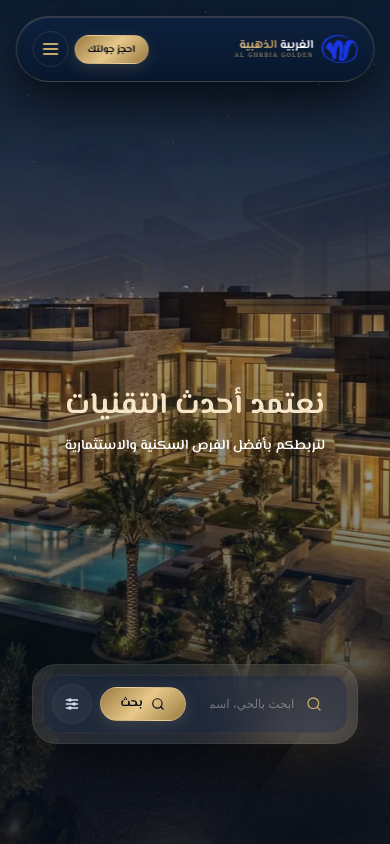
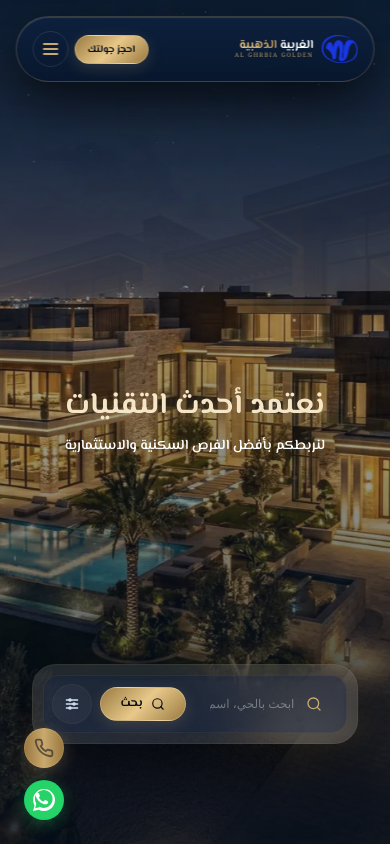
Before and after one commit to karemm2018/alghrbiagolde, a Next.js app: page / in a window 390 px wide. Shown: the top 844 px of the page. Built offline with nearby package versions, Linux system fonts and the light colour scheme; a web font is replaced by a local one.

Commit message:
feat: add compact floating phone and WhatsApp buttons to root layout

```diff
--- a/src/app/layout.tsx
+++ b/src/app/layout.tsx
@@ -42,6 +42,7 @@ export const metadata: Metadata = {
 import Navbar from '../components/layout/Navbar';
 import Footer from '../components/layout/Footer';
 import InquiryModal from '../components/layout/InquiryModal';
+import FloatingContact from '../components/layout/FloatingContact';
 
 export default function RootLayout({
   children,
@@ -55,6 +56,7 @@ export default function RootLayout({
         {children}
         <Footer />
         <InquiryModal />
+        <FloatingContact />
       </body>
     </html>
   );
--- /dev/null
+++ b/src/components/layout/FloatingContact.tsx
@@ -0,0 +1,43 @@
+// src/components/layout/FloatingContact.tsx
+'use client';
+
+import React from 'react';
+import { Phone } from 'lucide-react';
+
+export default function FloatingContact() {
+  const whatsappUrl = "https://wa.me/966550085811?text=%D8%A7%D9%84%D8%B3%D9%84%D8%A7%D9%85%20%D8%B9%D9%84%D9%8A%D9%83%D9%85%D8%8C%20%D8%A3%D8%B1%D8%B4%D8%AF%D9%86%D9%8A%20%D9%84%D9%84%D9%81%D8%B1%D8%B5%20%D8%A7%D9%84%D8%B9%D9%82%D8%A7%D8%B1%D9%8A%D8%A9%20%D8%A7%D9%84%D9%85%D8%AA%D8%A7%D8%AD%D8%A9%D8%9F";
+  const phoneUrl = "tel:+966550085811";
+
+  return (
+    <div className="fixed bottom-6 left-6 z-45 flex flex-col gap-3 items-center select-none" dir="ltr">
+
+      {/* 1. Floating Phone Call Button */}
+      <a
+        href={phoneUrl}
+        className="w-10 h-10 sm:w-12 sm:h-12 rounded-full bg-gradient-to-r from-gold-deep via-gold-primary to-gold-deep hover:from-gold-primary hover:to-gold-light text-bg-midnight border border-gold-light/20 flex items-center justify-center shadow-[0_4px_16px_rgba(201,169,110,0.3)] hover:shadow-[0_4px_24px_rgba(201,169,110,0.5)] hover:scale-105 active:scale-95 transition-all duration-300 group"
+        title="اتصال هاتفي مباشر"
+        aria-label="اتصال هاتفي مباشر"
+      >
+        <Phone className="w-5 h-5 sm:w-6 sm:h-6 stroke-[2.2] animate-pulse" />
+      </a>
+
+      {/* 2. Floating WhatsApp Button */}
+      <a
+        href={whatsappUrl}
+        target="_blank"
+        rel="noopener noreferrer"
+        className="w-10 h-10 sm:w-12 sm:h-12 rounded-full bg-[#25D366] hover:bg-[#20ba5a] text-white border border-emerald-400/20 flex items-center justify-center shadow-[0_4px_16px_rgba(37,211,102,0.3)] hover:shadow-[0_4px_24px_rgba(37,211,102,0.5)] hover:scale-105 active:scale-95 transition-all duration-300"
+        title="محادثة واتساب فورية"
+        aria-label="محادثة واتساب فورية"
+      >
+        <svg
+          viewBox="0 0 24 24"
+          className="w-5.5 h-5.5 sm:w-7 sm:h-7 fill-current"
+        >
+          <path d="M.057 24l1.687-6.163c-1.041-1.804-1.588-3.849-1.587-5.946C.06 5.348 5.397.01 12.008.01c3.202.001 6.212 1.246 8.477 3.514 2.266 2.268 3.507 5.28 3.505 8.484-.004 6.657-5.34 11.997-11.953 11.997-2.005-.001-3.973-.502-5.733-1.458L0 24zm6.59-4.846c1.6.95 3.188 1.449 4.825 1.451 5.436 0 9.86-4.37 9.864-9.799.002-2.63-1.023-5.101-2.885-6.965C16.528 2.01 14.07 1.006 11.993 1.006c-5.452 0-9.88 4.417-9.884 9.761-.002 1.802.502 3.55 1.462 5.076L2.482 21.07l5.244-1.373-.079-.543zM15.76 13.06c-.322-.16-1.897-.932-2.193-1.04-.297-.11-.513-.16-.73.16-.214.32-.832 1.04-1.018 1.25-.187.21-.374.24-.696.08-.322-.16-1.36-.5-2.59-1.6-1.033-.92-1.73-2.05-1.93-2.4-.2-.34-.02-.53.15-.7.15-.15.32-.35.48-.53.16-.18.21-.3.32-.5.11-.2.05-.38-.03-.54-.08-.16-.73-1.76-1-2.4-.26-.63-.52-.55-.73-.56-.18-.01-.4-.01-.61-.01-.21 0-.56.08-.85.4-.3.32-1.15 1.13-1.15 2.76 0 1.63 1.19 3.2 1.35 3.42.16.22 2.34 3.58 5.68 5.02.79.34 1.4.55 1.88.7.8.25 1.52.22 2.09.13.64-.1 1.897-.77 2.163-1.48.26-.7.26-1.3.18-1.42-.08-.12-.29-.18-.61-.34z"/>
+        </svg>
+      </a>
+
+    </div>
+  );
+}
```
